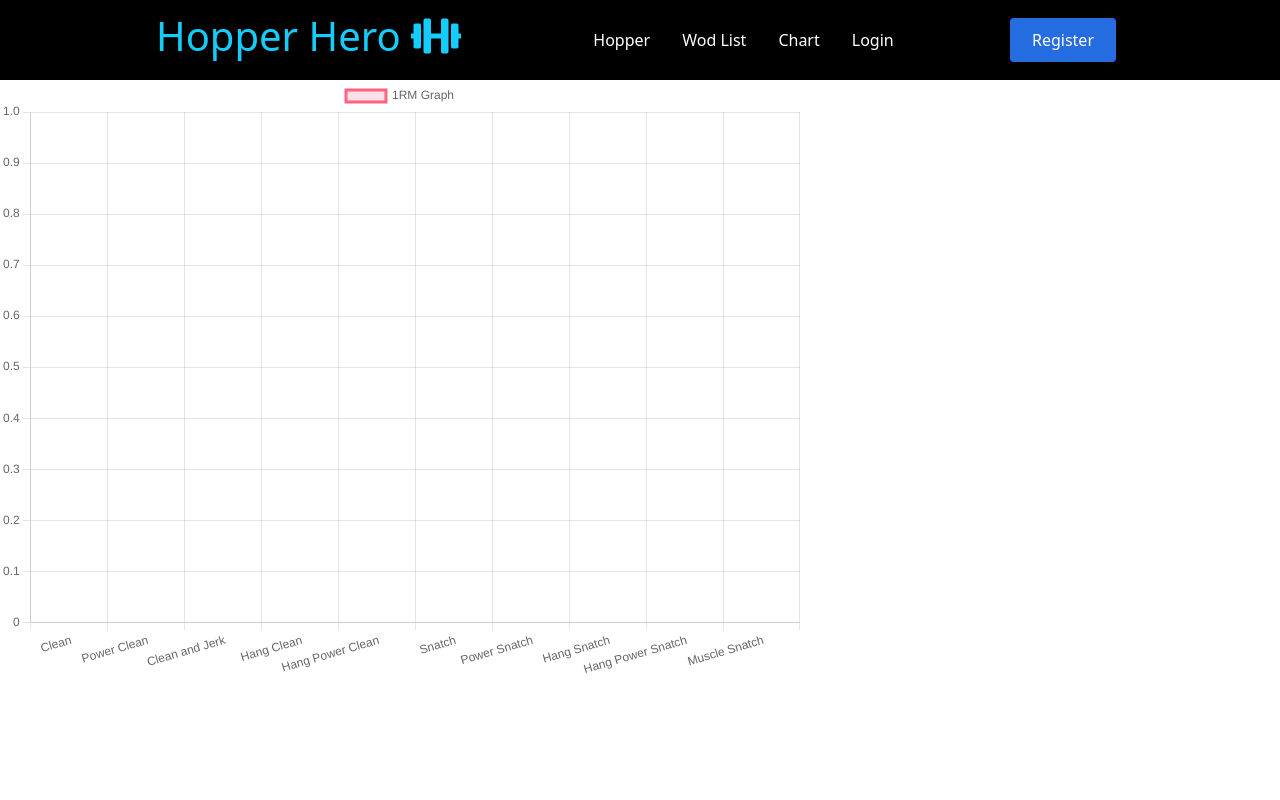
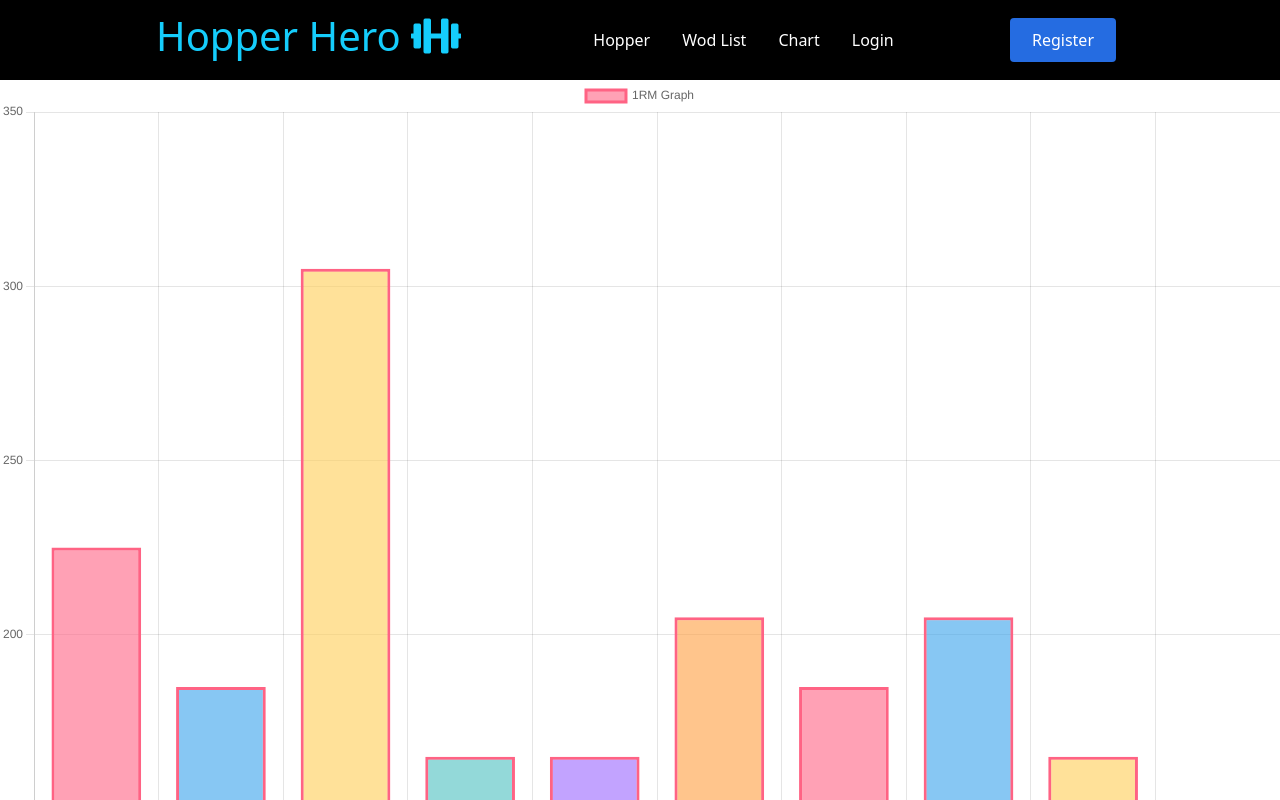
Before and after one commit to Paul-Longo/HopperHero_Frontend, a React (Create React App) app: page /Chart in a window 1280 px wide. Shown: the top 800 px of the page. Built offline with nearby package versions, Linux system fonts and the light colour scheme.

Commit message:
updated the chart data

```diff
--- a/src/components/Chart/bar.js
+++ b/src/components/Chart/bar.js
@@ -1,33 +1,106 @@
-import React from 'react';
+import React, { Component } from 'react';
 import { Bar } from 'react-chartjs-2';
 
-const data = {
+class Chart extends Component {
+    constructor(props) {
+        super(props);
+        this.state = {
+            chartData:{
                 labels: ['Clean', 'Power Clean', 'Clean and Jerk', 'Hang Clean', 'Hang Power Clean', 'Snatch', 'Power Snatch', 'Hang Snatch', 'Hang Power Snatch', 'Muscle Snatch'],
-    datasets: [
-        {
+                datasets: [{
                         label: '1RM Graph',
-            backgroundColor: 'rgba(255,99,132,0.2)',
+                        data:[
+                            225,
+                            185,
+                            305,
+                            165,
+                            165,
+                            205,
+                            185,
+                            205,
+                            165,
+                            95
+                        ],
+                        backgroundColor:[
+                            'rgba(255,99,132,0.6)',
+                            'rgba(55,162,235,0.6)',
+                            'rgba(255,206,86,0.6)',
+                            'rgba(75,192,192,0.6)',
+                            'rgba(153,102,255,0.6)',
+                            'rgba(255,159,64,0.6)',
+                            'rgba(255,99,132,0.6)',
+                            'rgba(55,162,235,0.6)',
+                            'rgba(255,206,86,0.6)',
+                            'rgba(75,192,192,0.6)'
+                        ],
                         borderColor: 'rgba(255,99,132,1)',
                         borderWidth: 3,
                         hoverBackgroundColor: 'rgba(255,99,132,0.4)',
                         hoverBorderColor: 'rgba(255,99,132,1)',
-            data: []
+                    }]
                 }
-    ]
-};
+            }
+        }
 
-function Graph() {
+        static defaultProps = {
+            displayTitle:true,
+            displayLegend:true,
+            legendPosition:'right'
+        }
+
+    render() {
         return (
-        <div style={{ height: '600px', width: '800px' }}>
+            <div className='graph'>
                 <Bar
-                data={data}
-                width={100}
-                height={50}
+                data={this.state.chartData}
+                width={5}
+                height={5}
                 options={{
-                    maintainAspectRatio: false
+                    title:{
+                        display: this.props.displayTitle,
+                        text: '1 Rep Max',
+                        fontSize:25
+                    },
+                    legend: {
+                        display: this.props.displayLegend,
+                        position: this.props.legendPosition
+                    }
                 }}
             />
             </div>
         );
     }
-export default Graph;
+}
+
+export default Chart;
+
+// const data = {
+//     labels: ['Clean', 'Power Clean', 'Clean and Jerk', 'Hang Clean', 'Hang Power Clean', 'Snatch', 'Power Snatch', 'Hang Snatch', 'Hang Power Snatch', 'Muscle Snatch'],
+//     datasets: [
+//         {
+//             label: '1RM Graph',
+//             backgroundColor: 'rgba(255,99,132,0.2)',
+//             borderColor: 'rgba(255,99,132,1)',
+//             borderWidth: 3,
+//             hoverBackgroundColor: 'rgba(255,99,132,0.4)',
+//             hoverBorderColor: 'rgba(255,99,132,1)',
+//             data: []
+//         }
+//     ]
+// };
+
+// function Graph() {
+//     return (
+//         <div style={{ height: '600px', width: '800px' }}>
+//             <Bar
+//                 data={data}
+//                 width={100}
+//                 height={50}
+//                 options={{
+//                     maintainAspectRatio: false
+//                 }}
+//             />
+//         </div>
+//     );
+// }
+// export default Graph;
```
Lines whose indentation alone changed are shown as unchanged.
